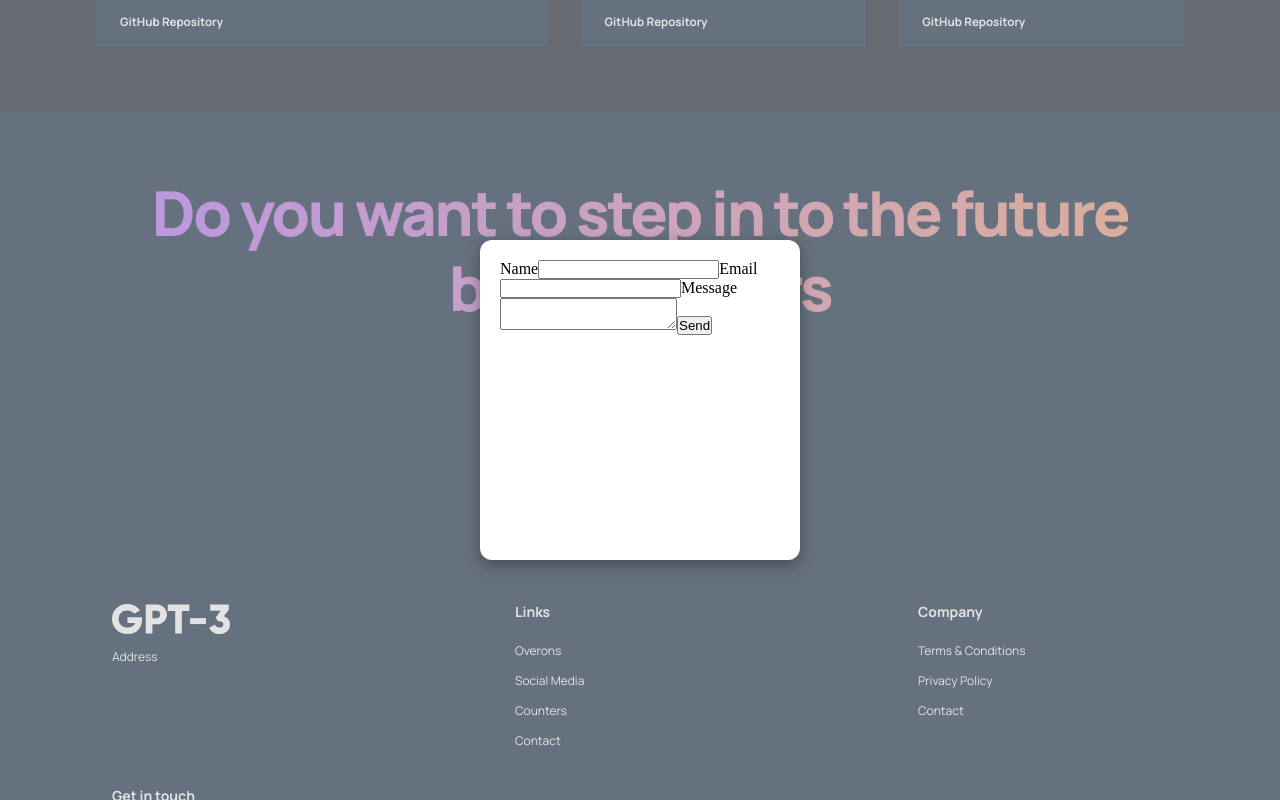
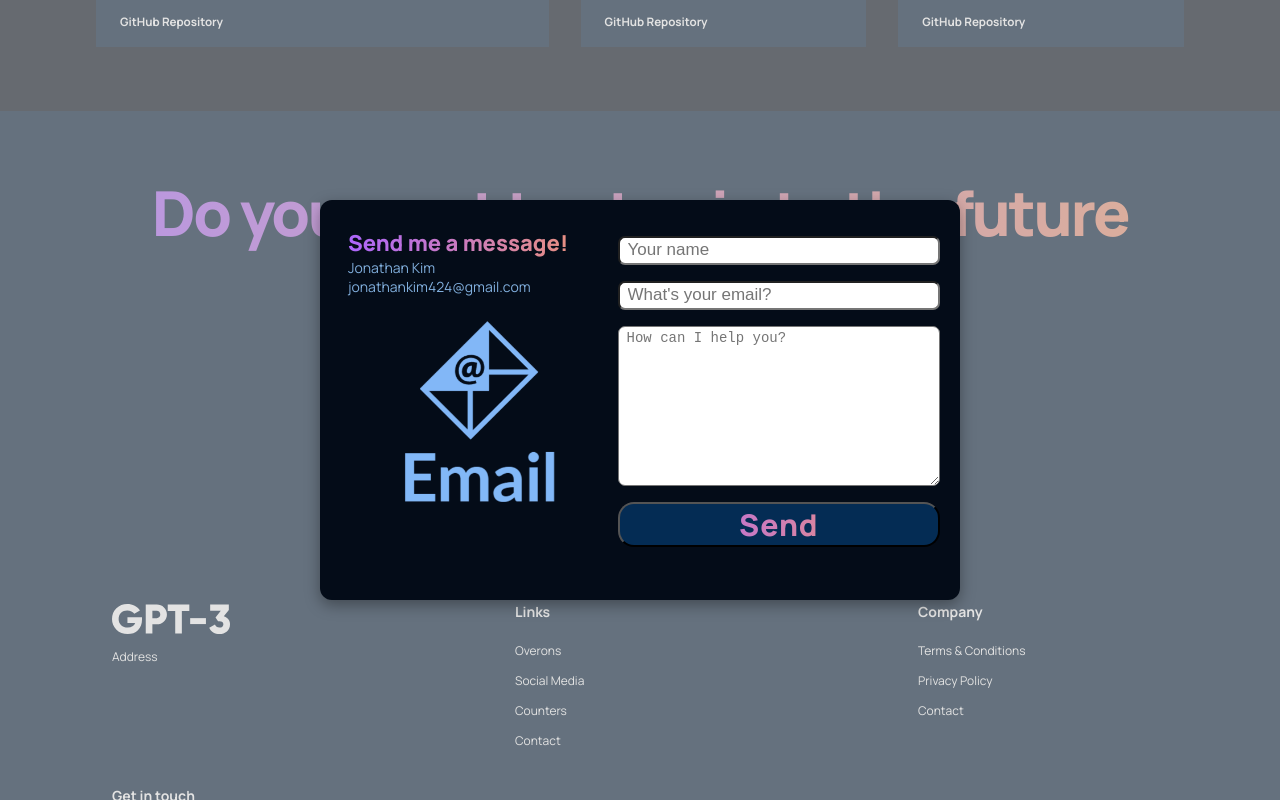
Before and after one commit to JonathanKim424/react-portfolio, a React (Create React App) app: page / in a window 1280 px wide. Both pictures are taken after a click on the element "Request Early Access". Shown: the part 3390-4190 px from the top of the page. Built offline with nearby package versions, Linux system fonts and the light colour scheme.

Commit message:
add modal styling, localStorage functionality for user input

```diff
--- a/src/components/contact/Contact.jsx
+++ b/src/components/contact/Contact.jsx
@@ -1,11 +1,41 @@
-import React, { useRef } from 'react';
+import React, { useRef, useState, useEffect } from 'react';
 import emailjs from '@emailjs/browser';
 import './contact.css';
+import emailLogo from '../../assets/email-logo.png';
 
 const Contact = ({ closeModal }) => {
+    const [user_name, setUserName] = useState(() => {
+        const saved = localStorage.getItem('user_name');
+        const initialValue = JSON.parse(saved);
+        return initialValue || '';
+    });
+    const [user_email, setUserEmail] = useState(() => {
+        const saved = localStorage.getItem('user_email');
+        const initialValue = JSON.parse(saved);
+        return initialValue || '';
+    });
+    const [message, setMessage] = useState(() => {
+        const saved = localStorage.getItem('message');
+        const initialValue = JSON.parse(saved);
+        return initialValue || '';
+    });
+
+    useEffect(() => {
+        localStorage.setItem('user_name', JSON.stringify(user_name));
+    }, [user_name]);
+    useEffect(() => {
+        localStorage.setItem('user_email', JSON.stringify(user_email));
+    }, [user_email]);
+    useEffect(() => {
+        localStorage.setItem('message', JSON.stringify(message));
+    }, [message]);
+
     const form = useRef();
     const sendEmail = (event) => {
         event.preventDefault();
+        localStorage.setItem('user_name', JSON.stringify(''));
+        localStorage.setItem('user_email', JSON.stringify(''));
+        localStorage.setItem('message', JSON.stringify(''));
         const body = document.body;
         body.style.overflowY = '';
         closeModal(false);
@@ -13,24 +43,37 @@ const Contact = ({ closeModal }) => {
         //   .then((result) => {
         //     console.log(result.text);
         //     closeModal(false);
-        //     // document.getElementById('contactForm').reset();
         //   }, (error) => {
         //     console.log(error.text);
         //   });
       };
 
     return (
-        <div className='modalBackground'>
+        <div className='modal'>
+            <div className='modalBackground' onClick={() => {
+                const body = document.body;
+                body.style.overflowY = '';
+                closeModal(false);
+            }}></div>
             <div className='modalContainer'>
-                <form id='contactForm' ref={form} onSubmit={sendEmail}>
-                    <label>Name</label>
-                    <input type='text' name='user_name' />
-                    <label>Email</label>
-                    <input type='email' name='user_email' />
-                    <label>Message</label>
-                    <textarea name='message' />
-                    <input type='submit' value='Send' />
-                </form>
+                <div className='modalContainer-heading'>
+                    <h1 className='gradient__text'>Send me a message!</h1>
+                    <p>Jonathan Kim</p>
+                    <p>jonathankim424@gmail.com</p>
+                    <div className='modalContainer-heading-logo'>
+                        <img src={emailLogo} alt='email logo' />
+                    </div>
+                </div>
+                <div className='modalContainer-form'>
+                    <form id='contactForm' ref={form} onSubmit={sendEmail}>
+                        <input type='text' name='user_name' value={user_name} onChange={(e) => setUserName(e.target.value)} placeholder='Your name' className='modalContainer-form-input' />
+                        <input type='email' name='user_email' value={user_email} onChange={(e) => setUserEmail(e.target.value)} placeholder="What's your email?" className='modalContainer-form-input' />
+                        <textarea name='message' value={message} onChange={(e) => setMessage(e.target.value)} placeholder='How can I help you?' className='modalContainer-form-ta' />
+                        <button type='submit' className='modalContainer-form-btn'>
+                            <p className='modalContainer-form-btn-p gradient__text'>Send</p>
+                        </button>
+                    </form>
+                </div>
             </div>
         </div>
     )
--- a/src/components/contact/contact.css
+++ b/src/components/contact/contact.css
@@ -1,21 +1,137 @@
+.modal {
+    width: 100vw;
+    height: 100vh;
+    position: fixed;
+    top: 0;
+    display: flex;
+    justify-content: center;
+    align-items: center;
+}
+
 .modalBackground {
     width: 100vw;
     height: 100vh;
     position: fixed;
     top: 0;
     background-color: rgba(200, 200, 200, 0.5);
-    display: flex;
-    justify-content: center;
-    align-items: center;
+    z-index: -1;
 }
 
 .modalContainer {
-    width: 20rem;
-    height: 20rem;
+    width: 40rem;
+    height: 25rem;
     border-radius: 12px;
-    background-color: #fff;
+    background-color: var(--color-bg);
     box-shadow: rgba(0, 0, 0, 0.35) 0px 5px 15px;
     display: flex;
-    flex-direction: column;
+    justify-content: space-between;
     padding: 20px;
 }
+
+.modalContainer-heading {
+    width: 100%;
+    display: flex;
+    flex-direction: column;
+    padding: 0.5rem;
+}
+
+.modalContainer-heading h1 {
+    font-family: var(--font-family);
+    font-size: 22px;
+    font-weight: 800;
+}
+
+.modalContainer-heading p {
+    font-family: var(--font-family);
+    font-size: 14px;
+    color: var(--color-text);
+}
+
+.modalContainer-heading-logo {
+    width: 100%;
+    display: flex;
+    justify-content: center;
+    margin-top: 1rem;
+}
+
+.modalContainer-heading-logo img {
+    width: 16rem;
+    height: 16rem;
+}
+
+.modalContainer-form {
+    width: 120%;
+}
+
+.modalContainer-form form {
+    display: flex;
+    flex-direction: column;
+    font-family: var(--font-family);
+}
+
+.modalContainer-form-input {
+    height: 1.8rem;
+    font-size: 17px;
+    padding: 0.2rem 0.5rem;
+    border-radius: 7px;
+    margin-top: 1rem;
+}
+
+.modalContainer-form-ta {
+    height: 10rem;
+    font-size: 14px;
+    padding: 0.2rem 0.5rem;
+    border-radius: 7px;
+    margin: 1rem 0;
+}
+
+.modalContainer-form-btn {
+    border-radius: 16px;
+    background-color: var(--color-blog);
+}
+
+.modalContainer-form-btn-p {
+    font-family: var(--font-family);
+    font-size: 30px;
+    font-weight: 800;
+    letter-spacing: 1px;
+}
+
+@media screen and (max-width: 650px) {
+    .modalContainer {
+        flex-direction: column;
+        width: 30rem;
+        height: 40rem;
+    }
+    .modalContainer-heading-logo img {
+        height: 10rem;
+        width: 10rem;
+    }
+    .modalContainer-form {
+        width: 100%;
+    }
+}
+
+@media screen and (max-width: 500px) {
+    .modalContainer {
+        justify-content: flex-start;
+        width: 21rem;
+        height: 37rem;
+    }
+    .modalContainer-heading-logo img {
+        height: 8rem;
+        width: 8rem;
+    }
+}
+
+@media screen and (max-width: 350px) {
+    .modalContainer {
+        width: 17rem;
+    }
+    .modalContainer-heading h1 {
+        font-size: 21px;
+    }
+    .modalContainer-form-btn-p {
+        font-size: 26px;
+    }
+}
```
Also changed, not shown: src/containers/footer/Footer.jsx (+1 -24 lines), src/assets/email-logo.png (added).
